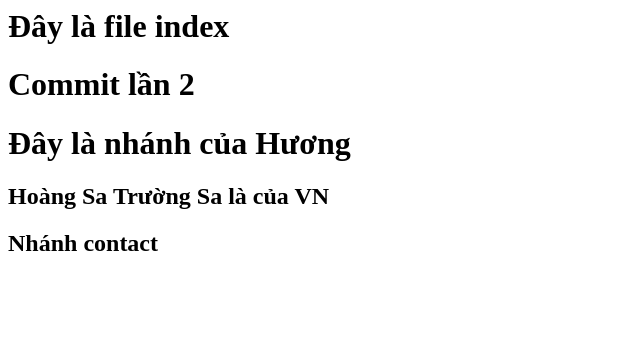
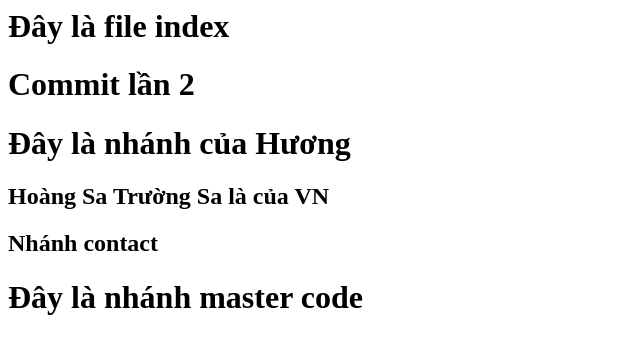
Before and after one commit to yourjasmine/test, a plain HTML site: page index.html in a window 1280 px wide. Shown: the whole page, without its empty margins (0-640 px from the left). Drawn offline with Linux system fonts and the light colour scheme.

Commit message:
master code

```diff
--- a/index.html
+++ b/index.html
@@ -5,3 +5,5 @@
 <h2>Hoàng Sa Trường Sa là của VN</h2>
 
 <h2>Nhánh contact</h2>
+
+<h1>Đây là nhánh master code</h1>
```
Also changed, not shown: 1 other file.
